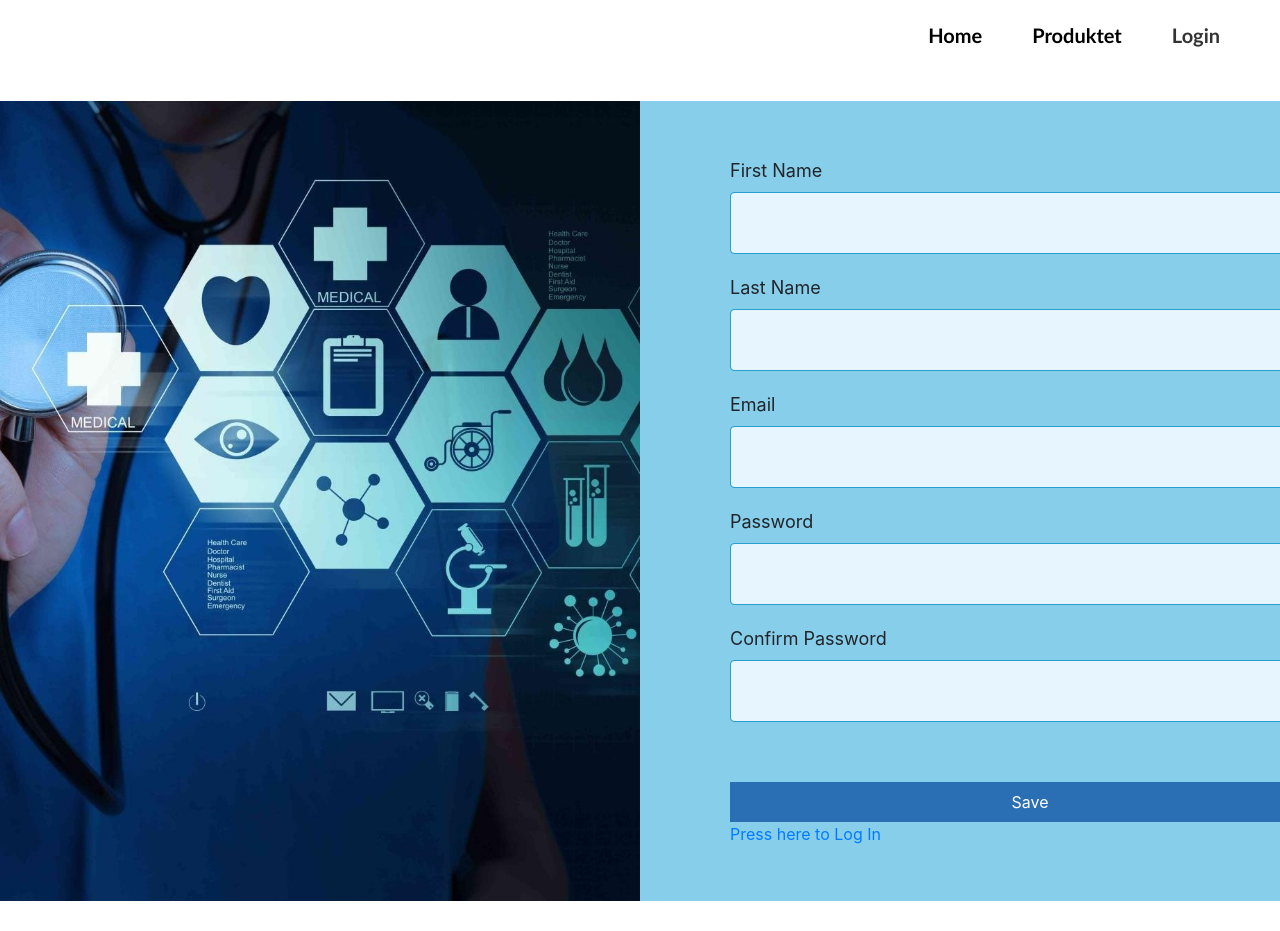
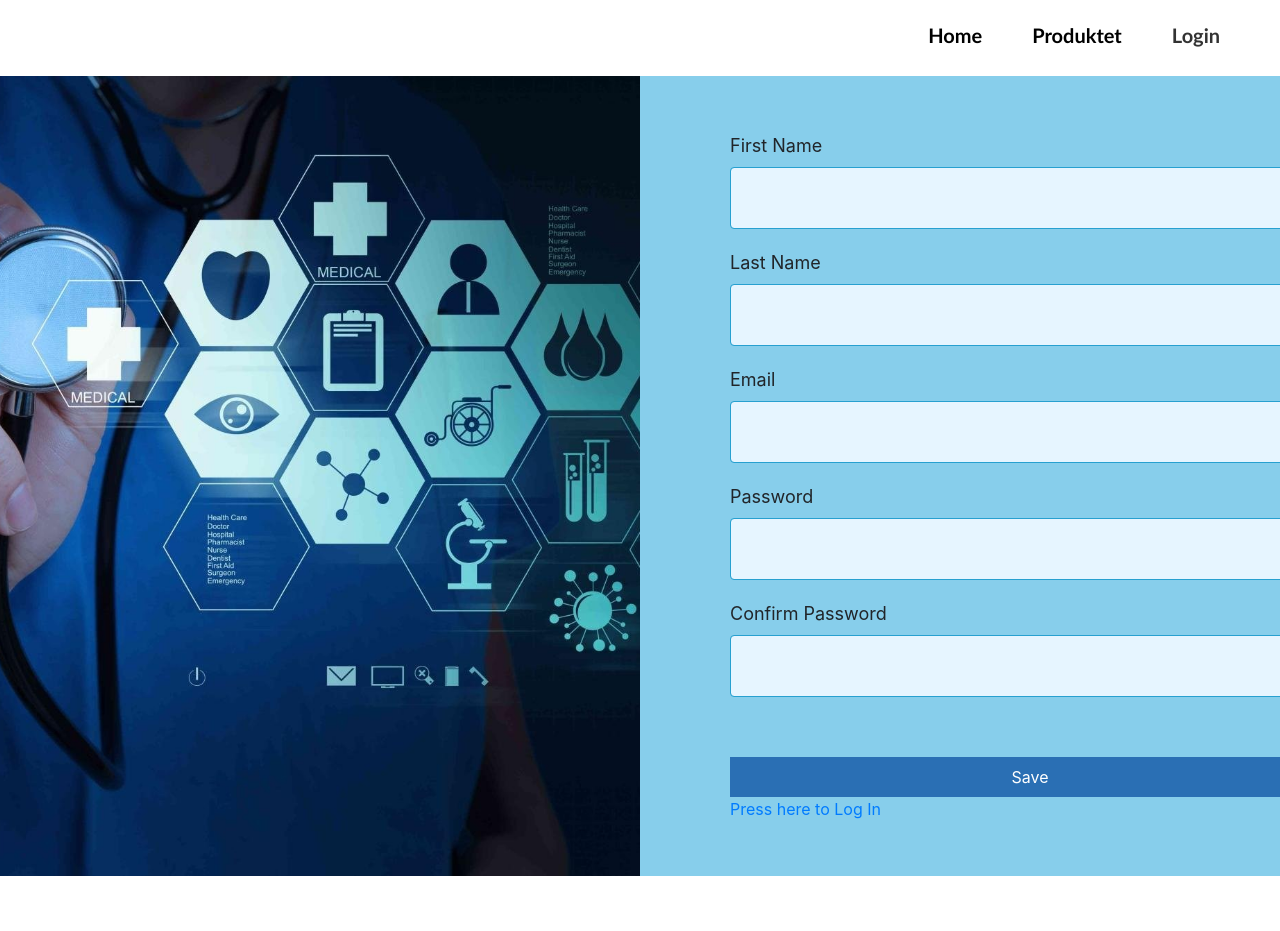
Before and after one commit to andapilingjurka/LAB1, a React (Create React App) app: page /registration in a window 1280 px wide. Shown: the top 931 px of the page. After the commit the page ends 881 px from the top, so only its background shows below. Built offline with nearby package versions, Linux system fonts and the light colour scheme.

Commit message:
permiseme

```diff
--- a/src/admin/AdminProduktet.js
+++ b/src/admin/AdminProduktet.js
@@ -75,6 +75,8 @@ async function deleteProduct(id) {
   setPrice("");
   setQuantiry("");
   setImg("");
+
+  Load();
 }
 
 async function update(event) {
--- a/src/index.css
+++ b/src/index.css
@@ -265,7 +265,7 @@ code {
   width: 100%;
   height: 800px;
   display: flex;
-  margin: 30px auto;
+  margin: 5px auto;
  box-shadow: 20px silver ;
   display:  flex;
 background-color: skyblue;
```
